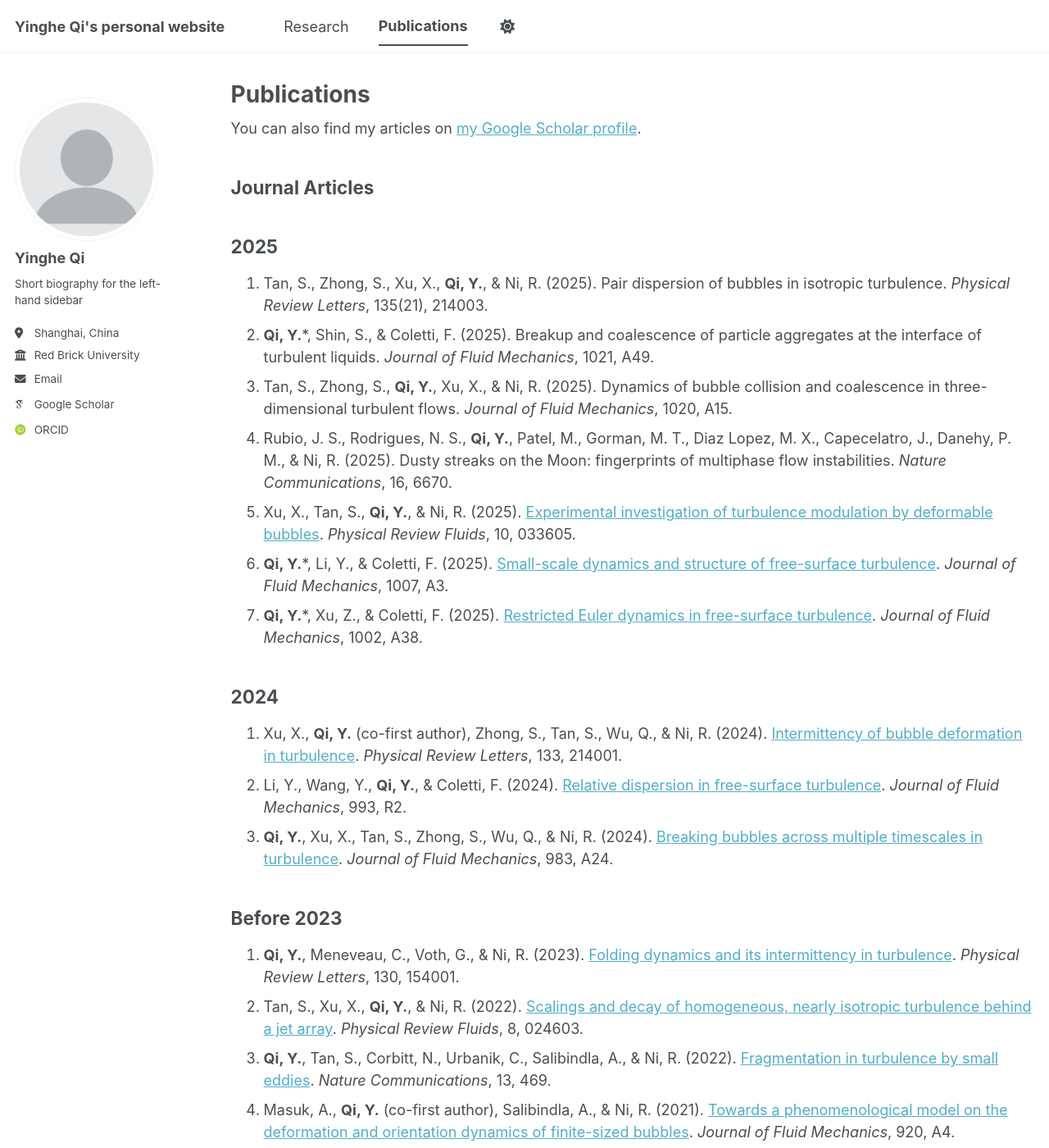
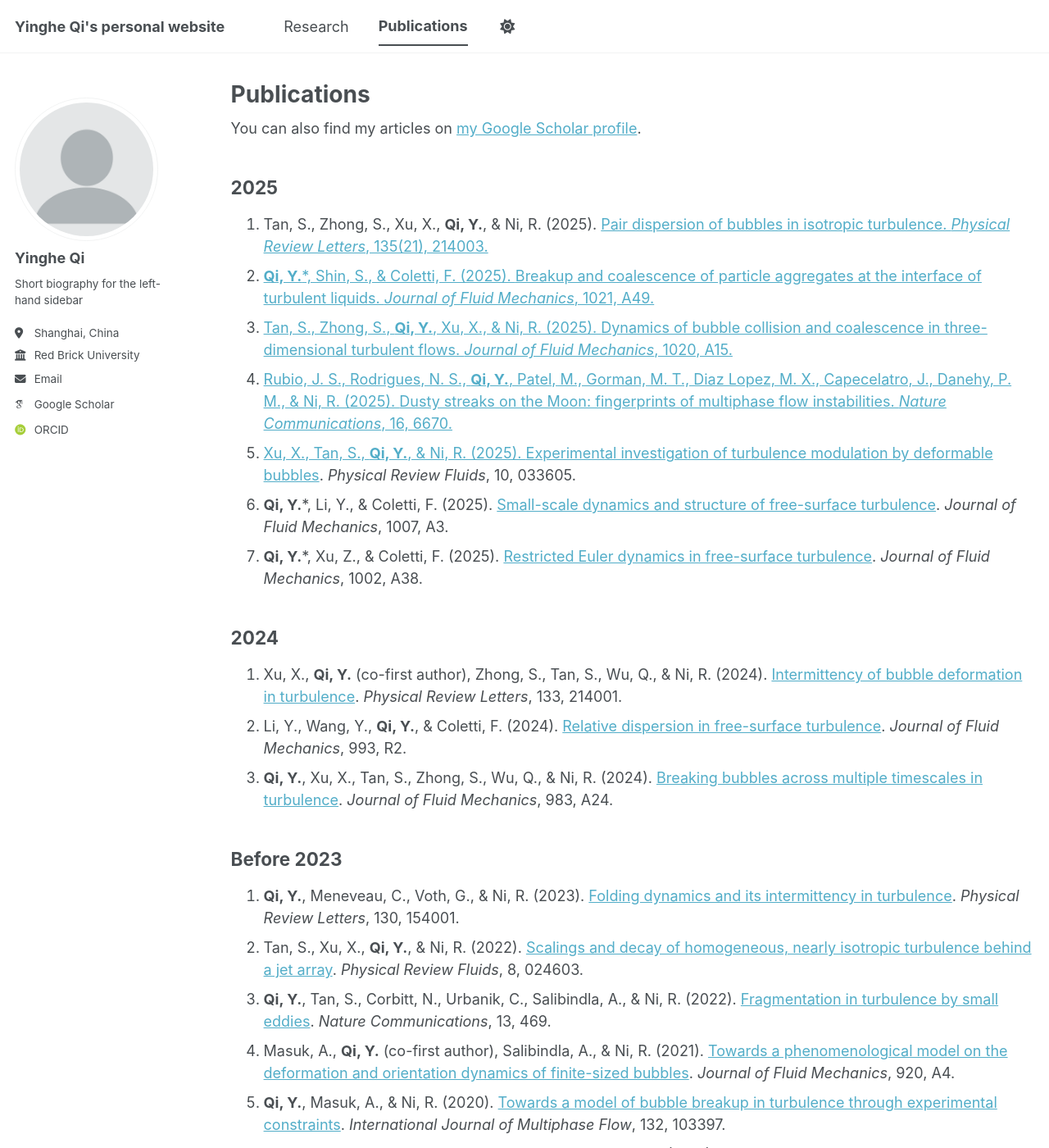
Before and after one commit to yingheqi/yingheqi.github.io, a Jekyll site: the page built from _pages/publications.html, in a window 1280 px wide and 1400 px high. Shown: the whole window at 82% size. Built offline with Jekyll 4.4.1, drawn with Linux system fonts in a browser that asks for light colours; some web fonts are replaced; a script bundle is joined from its source files by our own code; library files that are not in the unit come from our copies; some of the changed text lies outside the part shown.

Commit message:
Update publications.html

```diff
--- a/_pages/publications.html
+++ b/_pages/publications.html
@@ -9,31 +9,30 @@ author_profile: true
   <div class="wordwrap">You can also find my articles on <a href="{{site.author.googlescholar}}">my Google Scholar profile</a>.</div>
 {% endif %}
 
-<h2>Journal Articles</h2>
 
 <h2>2025</h2>
 <ol>
   <li>
     Tan, S., Zhong, S., Xu, X., <strong>Qi, Y.</strong>, & Ni, R. (2025).
-    Pair dispersion of bubbles in isotropic turbulence.
+    <a href="https://doi.org/10.1103/q7qf-2qsl">Pair dispersion of bubbles in isotropic turbulence.
     <em>Physical Review Letters</em>, 135(21), 214003.
   </li>
 
   <li>
     <strong>Qi, Y.</strong>*, Shin, S., & Coletti, F. (2025).
-    Breakup and coalescence of particle aggregates at the interface of turbulent liquids.
+    <a href="https://doi.org/10.1017/jfm.2025.10750">Breakup and coalescence of particle aggregates at the interface of turbulent liquids.
     <em>Journal of Fluid Mechanics</em>, 1021, A49.
   </li>
 
   <li>
     Tan, S., Zhong, S., <strong>Qi, Y.</strong>, Xu, X., & Ni, R. (2025).
-    Dynamics of bubble collision and coalescence in three-dimensional turbulent flows.
+    <a href="https://doi.org/10.1017/jfm.2025.10603">Dynamics of bubble collision and coalescence in three-dimensional turbulent flows.
     <em>Journal of Fluid Mechanics</em>, 1020, A15.
   </li>
 
   <li>
     Rubio, J. S., Rodrigues, N. S., <strong>Qi, Y.</strong>, Patel, M., Gorman, M. T., Diaz Lopez, M. X., Capecelatro, J., Danehy, P. M., & Ni, R. (2025).
-    Dusty streaks on the Moon: fingerprints of multiphase flow instabilities.
+    <a href="https://doi.org/10.1038/s41467-025-62001-8">Dusty streaks on the Moon: fingerprints of multiphase flow instabilities.
     <em>Nature Communications</em>, 16, 6670.
   </li>
 
@@ -115,13 +114,3 @@ author_profile: true
     <em>Journal of Computational Physics</em>, 377, 155–161.
   </li>
 </ol>
-
-<h2>Conference Papers</h2>
-
-<ol>
-  <li>
-    <strong>Qi, Y.</strong> (2023).
-    Title of the conference paper.
-    <em>Conference Name</em>.
-  </li>
-</ol>
```
